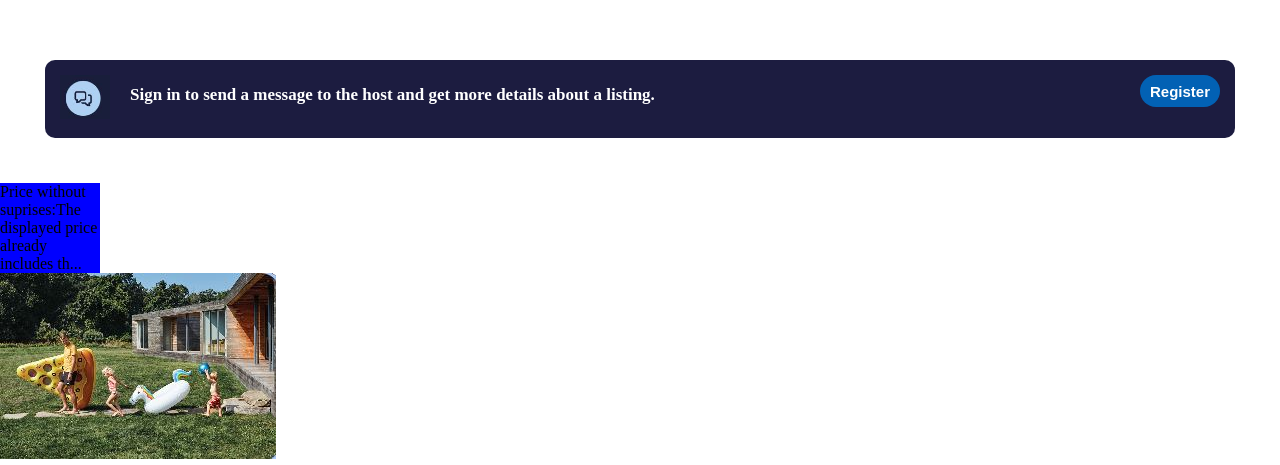
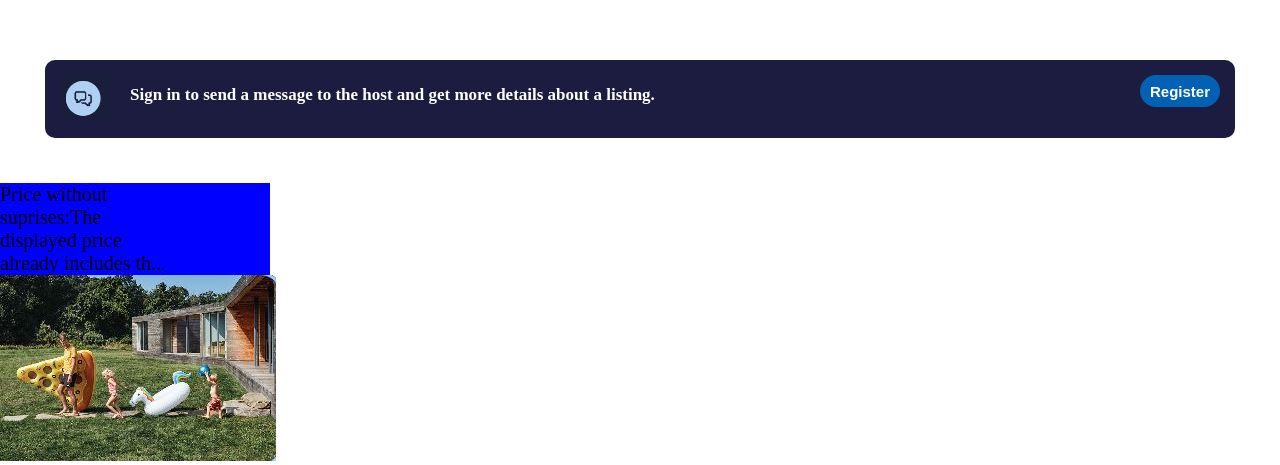
Before and after one commit to samuel-ishimwe203/websitecloning, a plain HTML site: page index.html in a window 1280 px wide. Shown: the part 950-1415 px from the top of the page. Drawn offline with Linux system fonts and the light colour scheme.

Commit message:
new changes updated

```diff
--- a/index.html
+++ b/index.html
@@ -121,7 +121,8 @@
                 }
                 .firsone .text{
                     background-color: blue;
-                    width: 100px;
+                    width: 270px;
+                    font-size: 20px;
 
                 }
 
```
